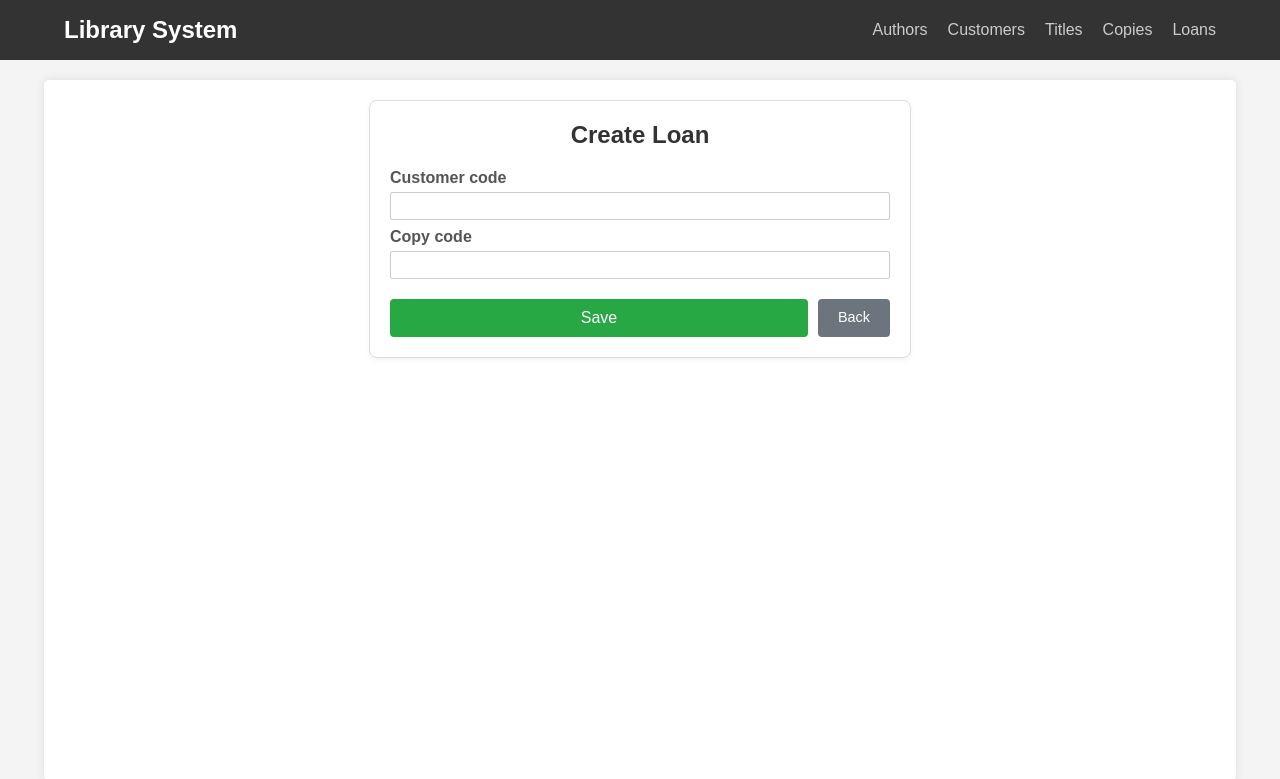
After one commit to Martin-Pop/LibraryDB, a Flask app: page /loans/create in a window 1280 px wide. The commit adds this page. Shown: the top 779 px of the page. Run offline with Flask 3, Linux system fonts and the light colour scheme.

Commit message:
added loan frontend

```diff
--- a/public/static/css/styles.css
+++ b/public/static/css/styles.css
@@ -62,9 +62,6 @@ html, body {
     padding: 20px;
     border-radius: 5px;
     box-shadow: 0 0 10px rgba(0,0,0,0.1);
-
-    display: flex;
-    flex-direction: column;
 }
 
 /* MESSAGES */
@@ -102,6 +99,12 @@ html, body {
 }
 
 /* TABLE */
+.table-responsive {
+    display: block;
+    width: 100%;
+    overflow-x: auto;
+}
+
 .data-table {
     width: 100%;
     border-collapse: collapse;
@@ -177,6 +180,25 @@ html, body {
 .btn-delete:hover {
     background-color: #b52422;
 }
+
+.btn-return {
+    background-color: #cf9d18;
+    color: white;
+    margin-right: 5px;
+}
+.btn-return:hover {
+    background-color: #a07a13
+}
+
+.btn-disabled {
+    pointer-events: none;
+    cursor: default;
+    opacity: 0.6;
+    background-color: gray;
+    color: white;
+    margin-right: 5px;
+}
+
 
 /* PAGES */
 .page-nav {
--- a/public/templates/base.html
+++ b/public/templates/base.html
@@ -17,6 +17,7 @@
                 <li><a href="{{ url_for('customers.list_customers') }}">Customers</a></li>
                 <li><a href="{{ url_for('titles.list_titles') }}">Titles</a></li>
                 <li><a href="{{ url_for('copies.list_copies') }}">Copies</a></li>
+                <li><a href="{{ url_for('loans.list_loans') }}">Loans</a></li>
             </ul>
         </div>
     </nav>
--- /dev/null
+++ b/public/templates/loan_form.html
@@ -0,0 +1,45 @@
+{% extends "base.html" %}
+
+{% block content %}
+<div class="form-wrapper">
+    <h2>{{ title }}</h2>
+
+    <form method="POST"
+    {% if closing %}
+          action="{{ url_for('loans.close', id=loan.id) }}"
+    {% endif %}
+    >
+
+        <div class="form-group">
+            <label>Customer code</label>
+            <input type="text" name="customer" class="form-input" value="{{ loan.customer if loan else '' }}" required
+                {% if closing %}readonly{% endif %}>
+        </div>
+
+        <div class="form-group">
+            <label>Copy code</label>
+            <input type="text" name="copy_code" class="form-input" value="{{ loan.copy_code if loan else '' }}" required
+                   {% if loan or closing %}readonly{% endif %}>
+        </div>
+
+        {% if closing %}
+            <div class="form-group">
+                <label>Book status</label>
+                <select name="status" class="form-input">
+                    {% for s in statuses %}
+                        <option value="{{ s }}">
+                            {{ s }}
+                        </option>
+                    {% endfor %}
+                </select>
+            </div>
+        {% endif %}
+
+        <div class="form-actions">
+            <button type="submit" class="btn btn-save">Save</button>
+            <a href="{{ url_for('loans.list_loans') }}" class="btn btn-back">Back</a>
+        </div>
+
+    </form>
+</div>
+{% endblock %}
--- /dev/null
+++ b/src/controllers/loan_controller.py
@@ -0,0 +1,148 @@
+from flask import Blueprint, render_template, request, redirect, url_for, flash
+
+from src.service_container import loan_service, customer_service, copy_service
+from src.utils import parse_db_exception
+from src.models.entities import CopyStatus
+
+loan_bp = Blueprint('loans', __name__, url_prefix='/loans')
+
+
+@loan_bp.route('/')
+def list_loans():
+
+    page = request.args.get('page', 1, type=int)
+    limit = 10
+    offset = (page - 1) * limit
+
+    loans_list = loan_service.get_loans(offset, limit)
+
+    rows = []
+    for loan in loans_list:
+        rows.append({
+            'id': loan.id,
+            'can_return': False if loan.return_date else True,
+            'data_values': [
+                loan.id,loan.customer.code, loan.copy.code,
+                loan.copy.title.title, loan.loan_date.replace(microsecond=0),
+                loan.return_date.replace(microsecond=0) if loan.return_date else None,
+            ]
+        })
+
+    has_next = len(loans_list) == limit
+
+    return render_template(
+        'list.html',
+        title="Loans",
+        entity_name='loans',
+        headers=['ID', 'Customer', 'Copy', 'Title', 'Loan Date', 'Return Date'],
+        rows=rows,
+        page=page,
+        has_next=has_next
+    )
+
+
+@loan_bp.route('/delete/<int:id>', methods=['POST'])
+def delete(id):
+    try:
+        success = loan_service.remove_loan(id)
+        if success:
+            flash('Loan was deleted.', 'success')
+        else:
+            flash('Error while deleting.', 'error')
+    except Exception as e:
+        flash('Error deleting loan: ' + parse_db_exception(e), 'error')
+
+    return redirect(url_for('loans.list_loans'))
+
+
+@loan_bp.route('/create', methods=['GET', 'POST'])
+def create():
+
+    if request.method == 'POST':
+
+        customer = request.form['customer']
+        copy = request.form['copy_code']
+
+        try:
+            success = loan_service.create_loan(customer, copy)
+            if success:
+                flash('Loan created successfully.', 'success')
+            else:
+                flash('Error while creating loan.', 'error')
+            return redirect(url_for('loans.list_loans'))
+
+        except Exception as e:
+            flash('Error creating loan: ' + parse_db_exception(e), 'error')
+            loan = {'customer' : customer, 'copy_code': copy}
+            return render_template('loan_form.html', title="Create Loan", loan=loan)
+
+    # GET
+    return render_template('loan_form.html', title="Create Loan", loan=None)
+
+
+@loan_bp.route('/edit/<int:id>', methods=['GET', 'POST'])
+def edit(id):
+
+    loan = loan_service.get_by_id(id)
+    if not loan:
+        flash('Loan was not found', 'error')
+        return redirect(url_for('loans.list_loans'))
+
+    if request.method == 'POST':
+
+        customer_code = request.form['customer']
+        copy_code = request.form['copy_code']
+
+        try:
+            customer = customer_service.get_by_code(customer_code)
+            if not customer:
+                raise Exception('Invalid customer code')
+
+            copy = copy_service.get_by_code(copy_code)
+            if not copy:
+                raise Exception('Invalid copy code')
+
+            success = loan_service.update_loan(loan.id, customer.id, copy.id, loan.loan_date, loan.return_date)
+            if success:
+                flash('Loan updated successfully.', 'success')
+            else:
+                flash('Error while updating.', 'error')
+            return redirect(url_for('loans.list_loans'))
+
+        except Exception as e:
+            flash('Error updating loan: ' + parse_db_exception(e), 'error')
+
+    data = {
+        'id': loan.id,
+        'customer': loan.customer.code,
+        'copy_code': loan.copy.code
+    }
+
+    if request.args.get('action') == 'return':
+        states = [CopyStatus.AVAILABLE.value, CopyStatus.LOST.value, CopyStatus.DISCARDED.value]
+        print(states)
+        return render_template('loan_form.html', title="Close Loan", loan=data, closing=True ,statuses=states)
+
+    return render_template('loan_form.html', title="Edit Loan", loan=data)
+
+@loan_bp.route('/close/<int:id>', methods=['POST'])
+def close(id):
+    loan = loan_service.get_by_id(id)
+    if not loan:
+        flash('Loan was not found', 'error')
+        return redirect(url_for('loans.list_loans'))
+
+    status_str = request.form['status']
+
+    try:
+        status = CopyStatus(status_str)
+        success = loan_service.close_loan(loan.customer.code, loan.copy.code, status)
+        if success:
+            flash('Loan closed successfully.', 'success')
+        else:
+            flash('Error while closed.', 'error')
+
+    except Exception as e:
+        flash('Error updating loan: ' + parse_db_exception(e), 'error')
+
+    return redirect(url_for('loans.list_loans'))
--- a/src/main.py
+++ b/src/main.py
@@ -3,6 +3,7 @@ import os
 from flask import Flask, render_template
 from src.controllers.author_controller import authors_bp
 from src.controllers.customer_controller import customer_bp
+from src.controllers.loan_controller import loan_bp
 from src.controllers.title_controller import title_bp
 from src.controllers.copy_controller import copy_bp
 from src.utils import DatabaseConnectionException
@@ -18,6 +19,9 @@ app.register_blueprint(authors_bp)
 app.register_blueprint(customer_bp)
 app.register_blueprint(title_bp)
 app.register_blueprint(copy_bp)
+app.register_blueprint(loan_bp)
+
+#TODO fix loan delete only available if loan is returned
 
 @app.errorhandler(DatabaseConnectionException)
 def handle_db_error(e):
--- a/src/services/copy_service.py
+++ b/src/services/copy_service.py
@@ -42,3 +42,6 @@ class CopyService:
 
     def get_by_id(self, copy_id: int) -> Copy | None:
         return self._copy_dao.get_by_id(copy_id)
+
+    def get_by_code(self, code: str) -> Copy | None:
+        return self._copy_dao.get_by_code(code)
--- a/src/services/customer_service.py
+++ b/src/services/customer_service.py
@@ -96,5 +96,8 @@ class CustomerService:
         """
         return self._dao.get_customers(offset, limit)
 
-    def get_by_id(self, _id: int) -> Customer:
+    def get_by_id(self, _id: int) -> Customer | None:
         return self._dao.get_by_id(_id)
+
+    def get_by_code(self, code: str) -> Customer | None:
+        return self._dao.get_by_code(code)
--- a/src/services/loan_service.py
+++ b/src/services/loan_service.py
@@ -102,3 +102,6 @@ class LoanService:
 
     def get_loans(self, offset: int, limit: int) -> list:
         return self._loan_dao.get_loans(offset, limit)
+
+    def get_by_id(self, loan_id: int) -> Loan | None:
+        return self._loan_dao.get_by_id(loan_id)
--- a/src/utils.py
+++ b/src/utils.py
@@ -18,4 +18,4 @@ def parse_db_exception(exception):
     elif 'REFERENCE' in msg:
         return "please remove all references before proceeding"
     else:
-        return "unknow error"
+        return msg
```
Also changed, not shown: public/templates/list.html (+6 -1 lines).
